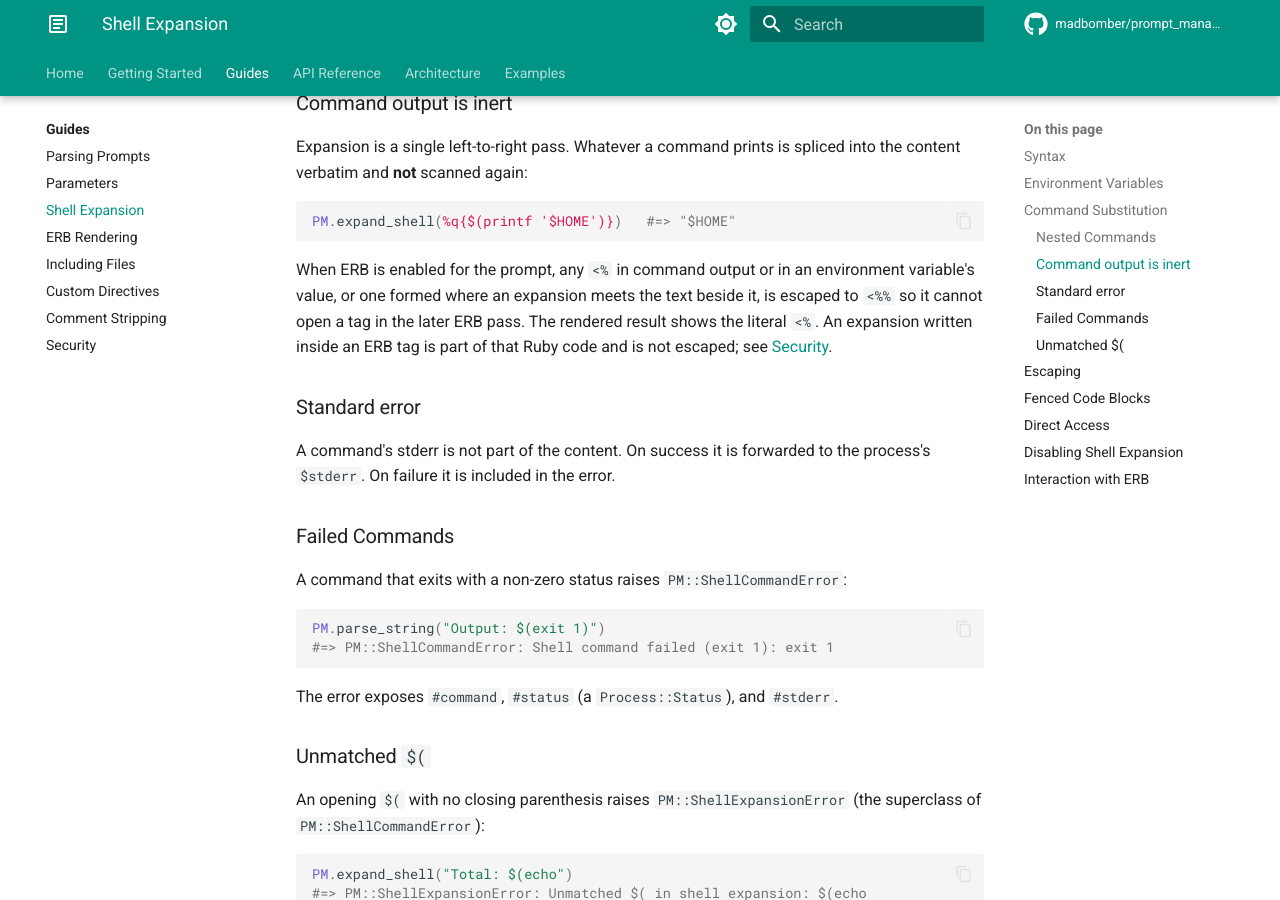
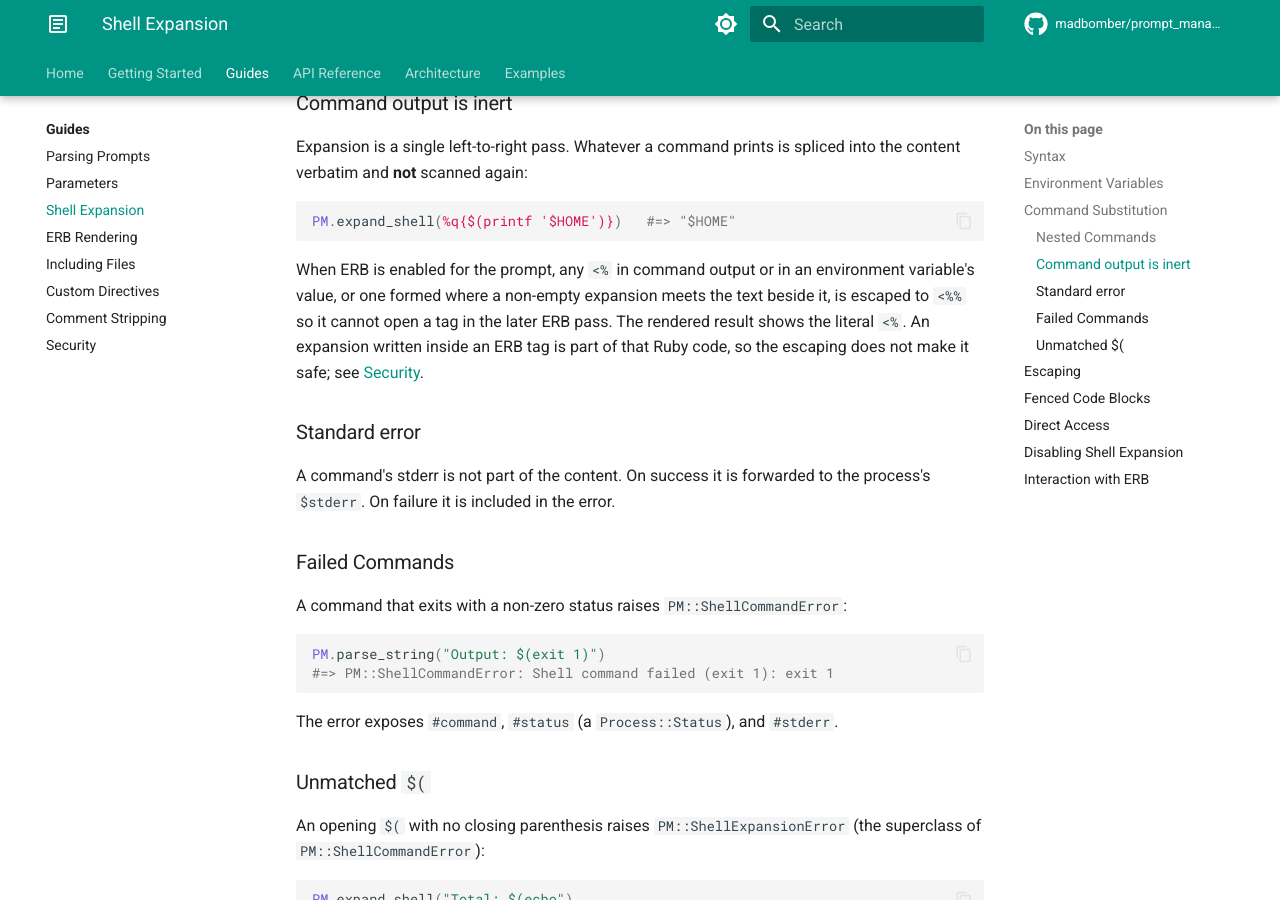
Before and after one commit to MadBomber/prompt_manager, an MkDocs documentation site: the page built from docs/guides/shell-expansion.md, in a window 1280 px wide and 900 px high, scrolled down 1392 px. Built offline with MkDocs 1.6.1 and Material for MkDocs 9.7.7, drawn with Linux system fonts in a browser that asks for light colours; comment, search, counter and statistics services are not loaded.

Commit message:
docs(shell): narrow the boundary claim to non-empty expansions

````diff
--- a/docs/guides/shell-expansion.md
+++ b/docs/guides/shell-expansion.md
@@ -63,10 +63,10 @@ PM.expand_shell(%q{$(printf '$HOME')})   #=> "$HOME"
 ```
 
 When ERB is enabled for the prompt, any `<%` in command output or in an environment
-variable's value, or one formed where an expansion meets the text beside it, is escaped
+variable's value, or one formed where a non-empty expansion meets the text beside it, is escaped
 to `<%%` so it cannot open a tag in the later ERB pass. The rendered result shows the
-literal `<%`. An expansion written inside an ERB tag is part of that Ruby code and is
-not escaped; see [Security](security.md).
+literal `<%`. An expansion written inside an ERB tag is part of that Ruby code, so the
+escaping does not make it safe; see [Security](security.md).
 
 ### Standard error
 
````
Also changed, not shown: docs/api/pm-module.md (+1 -1 lines), docs/architecture/processing-pipeline.md (+1 -1 lines), docs/guides/security.md (+3 -3 lines), 1 other file.
